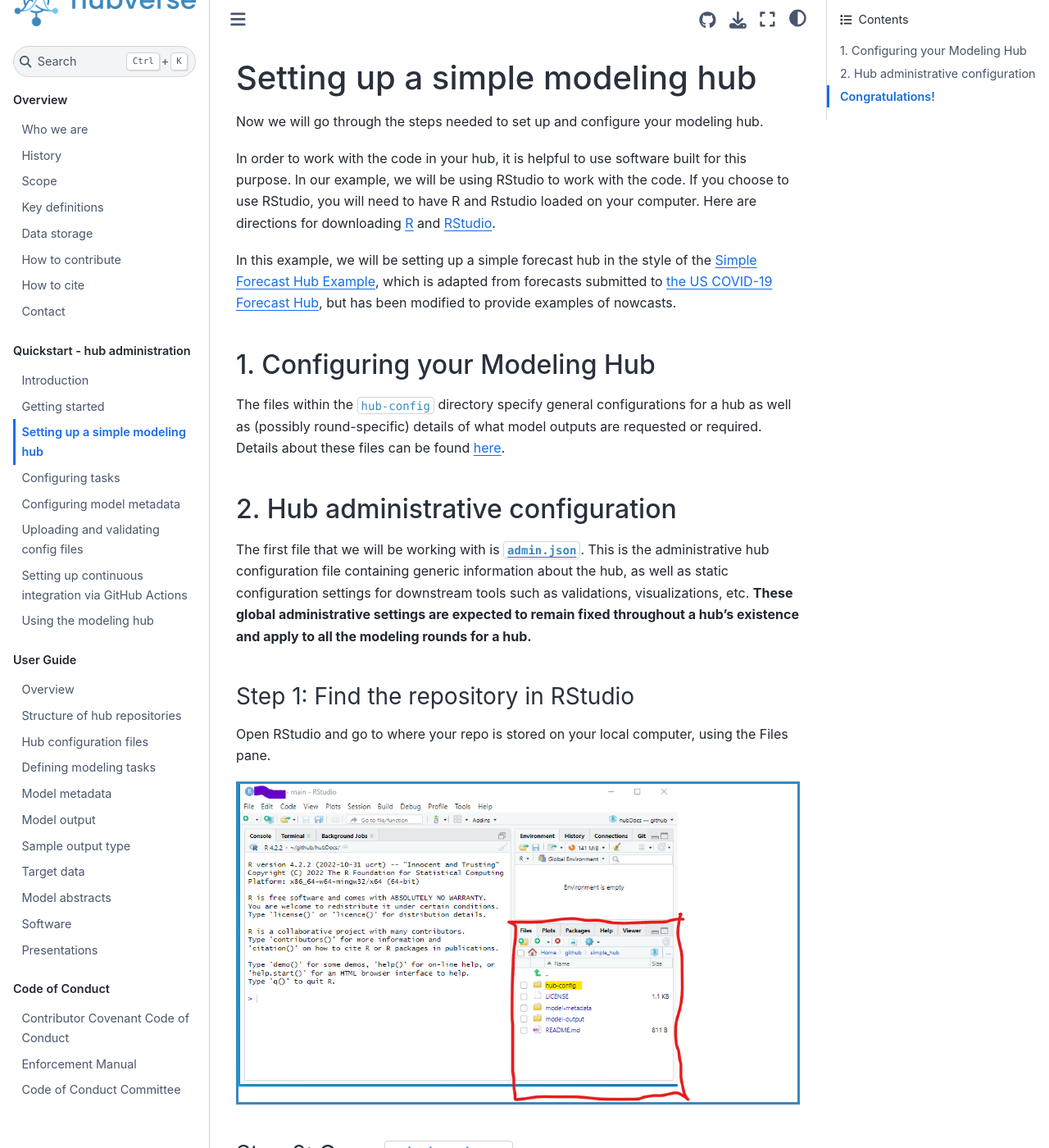
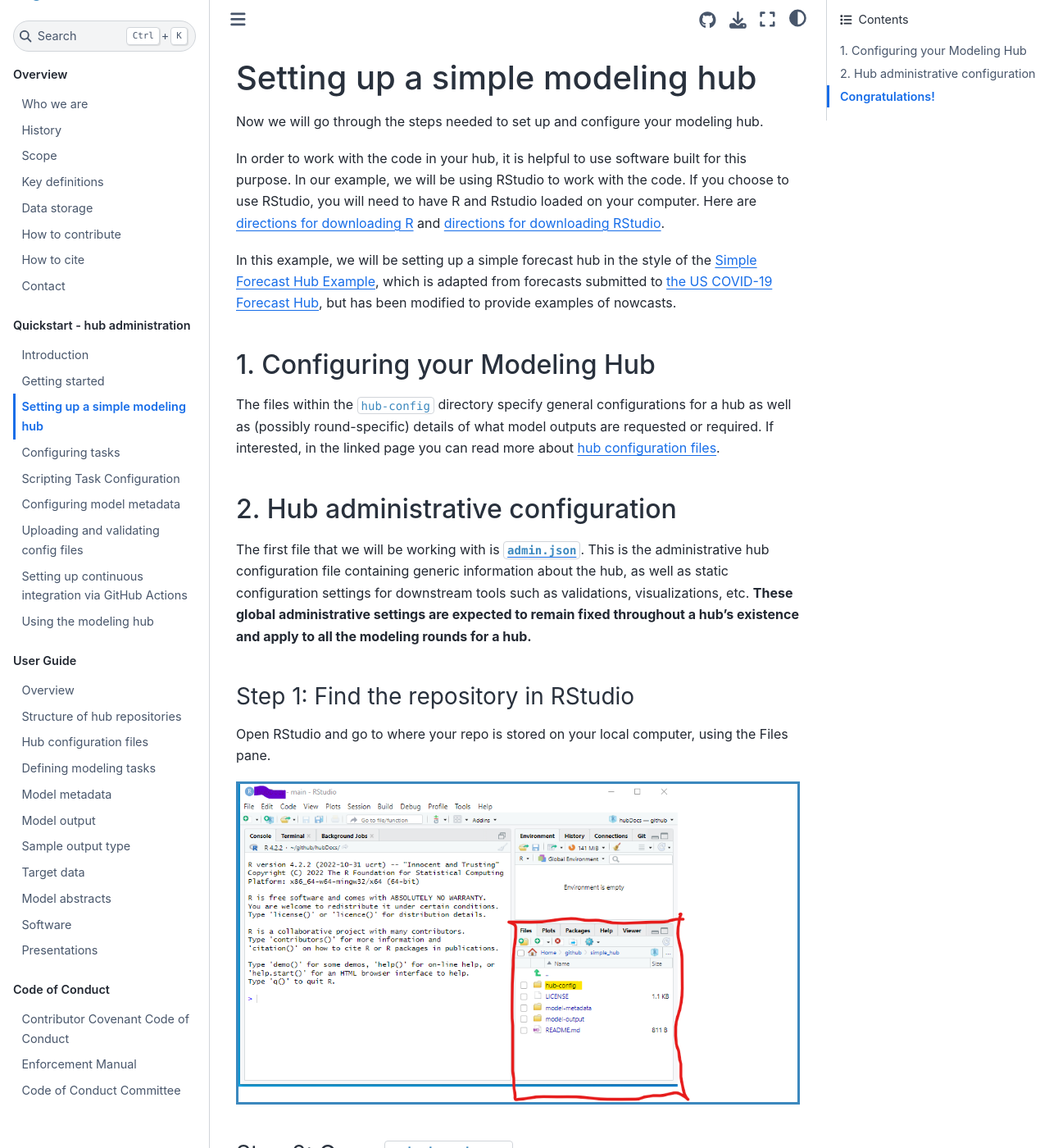
Before and after one commit to hubverse-org/hubDocs, a Sphinx documentation site: the page built from docs/source/quickstart-hub-admin/setting-up.md, in a window 1280 px wide and 1400 px high. Shown: the whole window at 82% size. Built offline with Sphinx 7.4.7 and the Sphinx Book theme 1.1.4, drawn with Linux system fonts in a browser that asks for light colours; comment, search, counter and statistics services are not loaded; some of the changed text lies outside the part shown.

Commit message:
Adding create_config() documentation

```diff
--- a/docs/_static/css/custom.css
+++ b/docs/_static/css/custom.css
@@ -5,7 +5,7 @@
 
 .smaller{
   /*float: left;*/
-  width: 50%;
+  width: 75%;
   margin: 0.5em;
   padding: 0.5em;
   border: 3px solid  #3C88BE;
--- a/docs/source/quickstart-hub-admin/setting-up.md
+++ b/docs/source/quickstart-hub-admin/setting-up.md
@@ -2,13 +2,13 @@
 
 Now we will go through the steps needed to set up and configure your modeling hub.
 
-In order to work with the code in your hub, it is helpful to use software built for this purpose. In our example, we will be using RStudio to work with the code. If you choose to use RStudio, you will need to have R and Rstudio loaded on your computer. Here are directions for downloading  [R](https://cran.rstudio.com/) and [RStudio](https://posit.co/download/rstudio-desktop/).
+In order to work with the code in your hub, it is helpful to use software built for this purpose. In our example, we will be using RStudio to work with the code. If you choose to use RStudio, you will need to have R and Rstudio loaded on your computer. Here are [directions for downloading  R](https://cran.rstudio.com/) and [directions for downloading RStudio](https://posit.co/download/rstudio-desktop/).
 
 In this example, we will be setting up a simple forecast hub in the style of the [Simple Forecast Hub Example](https://github.com/hubverse-org/example-simple-forecast-hub), which is adapted from forecasts submitted to [the US COVID-19 Forecast Hub](https://github.com/reichlab/covid19-forecast-hub), but has been modified to provide examples of nowcasts.
 
 ## 1. Configuring your Modeling Hub
 
-The files within the `hub-config` directory specify general configurations for a hub as well as (possibly round-specific) details of what model outputs are requested or required. Details about these files can be found [here](../user-guide/hub-config.md).
+The files within the `hub-config` directory specify general configurations for a hub as well as (possibly round-specific) details of what model outputs are requested or required. If interested, in the linked page you can read more about [hub configuration files](../user-guide/hub-config.md).
 
 ## 2. Hub administrative configuration
 
@@ -34,7 +34,7 @@
 
 ### Step 3: Examine the file
 
-You can find a description of each line of code in the  [`admin.json` file](../user-guide/hub-config.md). In the example presented below, you can check the following details:
+You can find a description of each line of code in the  `admin.json` file. In the example presented below, you can check the following details:
 - The maintainer is: "Simple Modeling Hub"
 - The contact person is: S Brown (sbrown@xxx.com)
 - The file format for submissions is" "csv"
```
Also changed, not shown: docs/source/index.md (+1 -0 lines), docs/source/quickstart-hub-admin/getting-started.md (+3 -3 lines), docs/source/quickstart-hub-admin/intro.md (+8 -7 lines), docs/source/quickstart-hub-admin/scripting-task-config.md (added, +48 -0 lines), docs/source/quickstart-hub-admin/tasks-config.md (+1 -0 lines).
